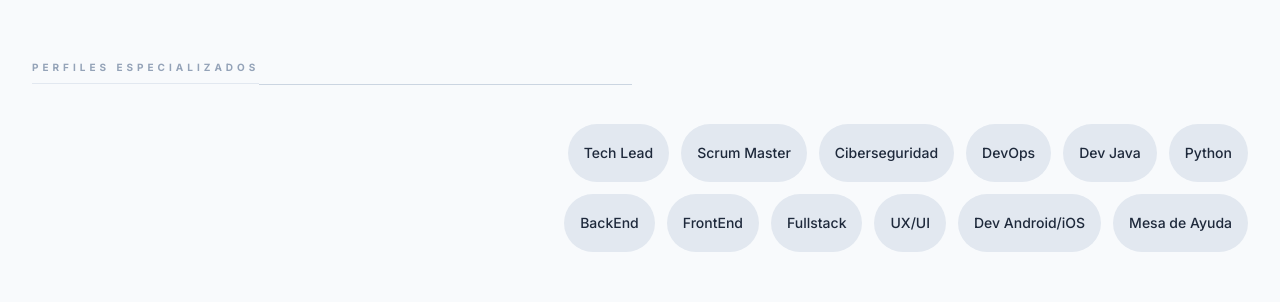
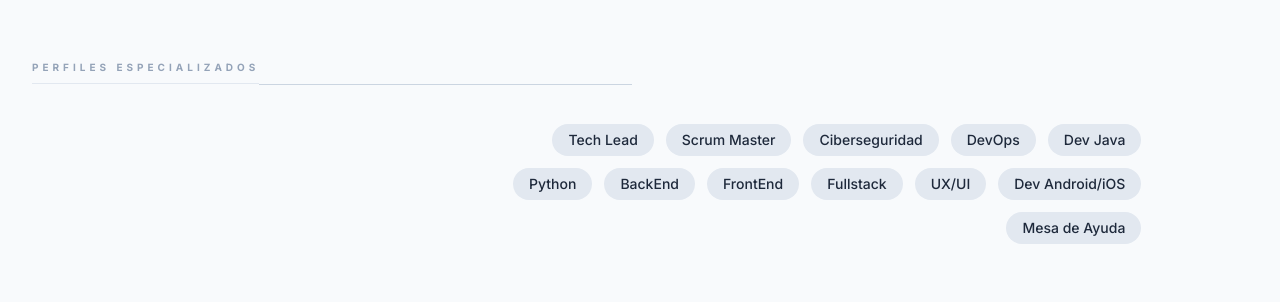
Before and after one commit to asinomas/paginaultima, a React (Vite) app in the folder Pagina_ultima/: page / in a window 1280 px wide. Shown: the part 3620-3922 px from the top of the page. Built offline with nearby package versions, Linux system fonts and the light colour scheme; no server answers.

Commit message:
Update ServicesDetail.tsx

```diff
--- a/Pagina_ultima/src/components/ServicesDetail.tsx
+++ b/Pagina_ultima/src/components/ServicesDetail.tsx
@@ -145,7 +145,7 @@ const ServicesDetail: React.FC<ServicesDetailProps> = ({ onContactClick = () =>
           <div className="flex-1 h-[0.5px] bg-slate-300"></div>
         </div>
 
-        <div className="flex gap-8 relative">
+        <div className="flex gap-8 relative items-start">
           {/* Contenedor izquierdo dinámico */}
           <div className="w-1/3 min-w-[280px] h-32">
             {displayProfile && (
@@ -164,7 +164,7 @@ const ServicesDetail: React.FC<ServicesDetailProps> = ({ onContactClick = () =>
 
 
           {/* Burbujas derecha: siempre alineadas */}
-          <div className="flex-1 flex flex-wrap gap-3 justify-end max-w-[calc(100%-300px)]">
+          <div className="flex-1 flex flex-wrap gap-3 justify-end max-w-2xl content-start">
             {profiles.map((profile) => (
               <button
                 key={profile}
```
